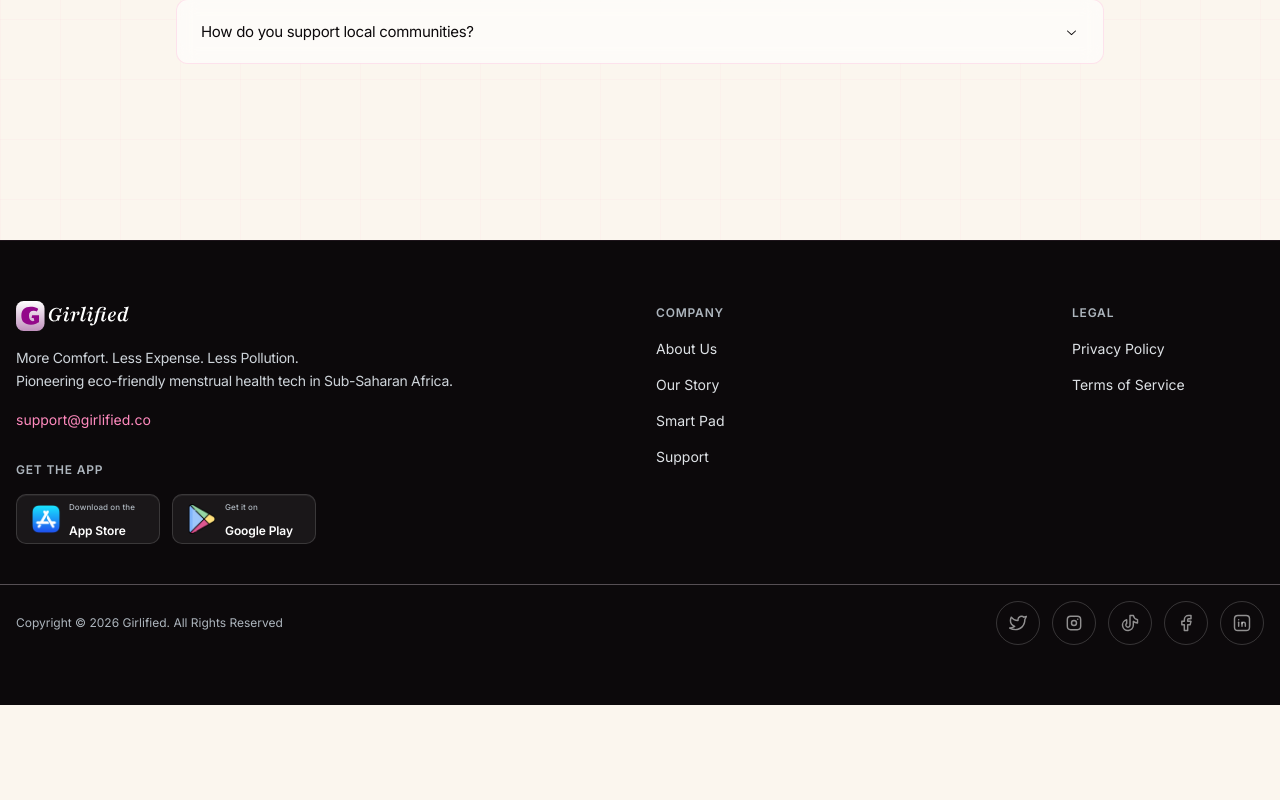
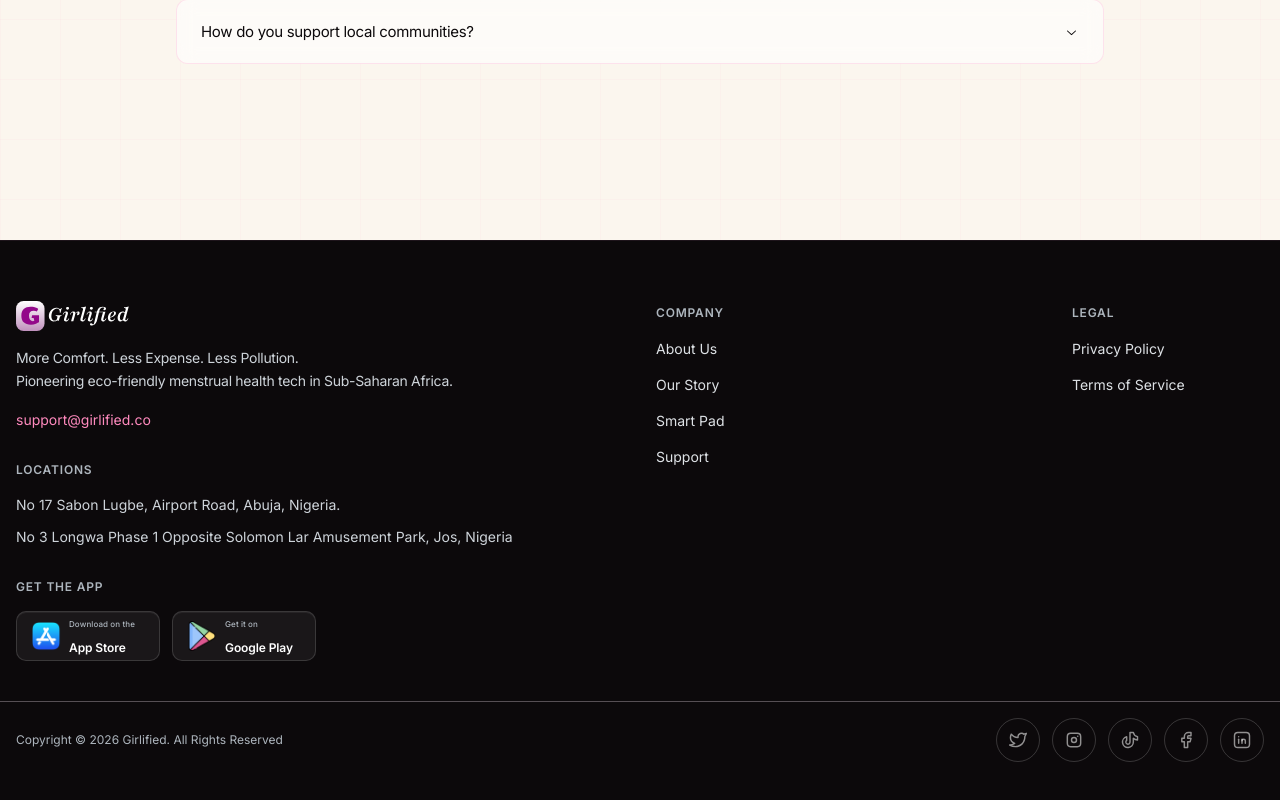
Before and after one commit to livestocx-ng/girlified-web, a Next.js app: page /our-story in a window 1280 px wide. Shown: the part 5741-6541 px from the top of the page. Before the commit the page ends 6446 px from the top, so only its background shows below. Built offline with nearby package versions, Linux system fonts and the light colour scheme.

Commit message:
feat: updated footer with company addresses|removed badges from home page components|updated package versions via package.json

```diff
--- a/core/components/home/featured_section.tsx
+++ b/core/components/home/featured_section.tsx
@@ -48,7 +48,7 @@
         <Stack gap="xl" align="center" ta="center">
           {/* Header */}
           <Stack align="center" gap="md">
-            <Badge
+            {/* <Badge
               size="lg"
               radius="xl"
               style={{
@@ -60,7 +60,7 @@
               }}
             >
               MEDIA FEATURE
-            </Badge>
+            </Badge> */}
             <Title
               order={2}
               style={{
--- a/core/components/home/impact_section.tsx
+++ b/core/components/home/impact_section.tsx
@@ -716,7 +716,7 @@
         <Stack gap="60px">
           {/* Header */}
           <Stack align="center" ta="center" gap="md">
-            <Badge
+            {/* <Badge
               size="lg"
               radius="xl"
               style={{
@@ -728,7 +728,7 @@
               }}
             >
               OUR FOOTPRINT
-            </Badge>
+            </Badge> */}
             <Title
               order={2}
               style={{
--- a/core/components/home/problem_section.tsx
+++ b/core/components/home/problem_section.tsx
@@ -97,7 +97,7 @@
         <Stack gap="50px">
           {/* Header section */}
           <Stack gap="md" align="center" ta="center" style={{ maxWidth: 760, marginInline: 'auto' }}>
-            <Badge
+            {/* <Badge
               size="lg"
               radius="xl"
               style={{
@@ -109,7 +109,7 @@
               }}
             >
               THE CRISIS
-            </Badge>
+            </Badge> */}
             <Title
               order={2}
               style={{
--- a/core/components/home/technology_section.tsx
+++ b/core/components/home/technology_section.tsx
@@ -95,7 +95,7 @@
         <Stack gap="60px">
           {/* Header */}
           <Stack align="center" ta="center" gap="md">
-            <Badge
+            {/* <Badge
               size="lg"
               radius="xl"
               style={{
@@ -107,7 +107,7 @@
               }}
             >
               OUR SOLUTION
-            </Badge>
+            </Badge> */}
             <Title
               order={2}
               style={{
--- a/core/components/home/traction_section.tsx
+++ b/core/components/home/traction_section.tsx
@@ -126,7 +126,7 @@
         <Stack gap="60px">
           {/* Header */}
           <Stack align="center" ta="center" gap="md">
-            <Badge
+            {/* <Badge
               size="lg"
               radius="xl"
               style={{
@@ -138,7 +138,7 @@
               }}
             >
               TESTIMONIALS
-            </Badge>
+            </Badge> */}
             <Title
               order={2}
               style={{
--- a/core/components/navigation/footer.tsx
+++ b/core/components/navigation/footer.tsx
@@ -175,6 +175,25 @@
                   c="gray.5"
                   style={{ textTransform: 'uppercase', letterSpacing: '0.8px' }}
                 >
+                  Locations
+                </Text>
+                <Stack gap="xs">
+                  <Text size="sm" c="gray.4" style={{ lineHeight: 1.6 }}>
+                    No 17 Sabon Lugbe, Airport Road, Abuja, Nigeria.
+                  </Text>
+                  <Text size="sm" c="gray.4" style={{ lineHeight: 1.6 }}>
+                    No 3 Longwa Phase 1 Opposite Solomon Lar Amusement Park, Jos, Nigeria
+                  </Text>
+                </Stack>
+              </Stack>
+
+              <Stack gap="sm" mt="xs">
+                <Text
+                  size="xs"
+                  fw={700}
+                  c="gray.5"
+                  style={{ textTransform: 'uppercase', letterSpacing: '0.8px' }}
+                >
                   Get the App
                 </Text>
                 <Group gap="sm" wrap="wrap">
--- a/package.json
+++ b/package.json
@@ -22,12 +22,12 @@
     "update-sdk": "cd core/scripts && bash update-sdk.sh"
   },
   "dependencies": {
-    "@mantine/carousel": "^8.0.0",
-    "@mantine/core": "7.17.2",
+    "@mantine/carousel": "^7.17.4",
+    "@mantine/core": "^7.17.4",
     "@mantine/dates": "^7.17.4",
     "@mantine/dropzone": "^7.17.4",
     "@mantine/form": "^7.17.4",
-    "@mantine/hooks": "7.17.2",
+    "@mantine/hooks": "^7.17.4",
     "@mantine/modals": "^7.17.4",
     "@mantine/notifications": "^7.17.4",
     "@mantine/nprogress": "^7.17.4",
```
Also changed, not shown: 2 other files (tests, documents, lock files or other folders).
